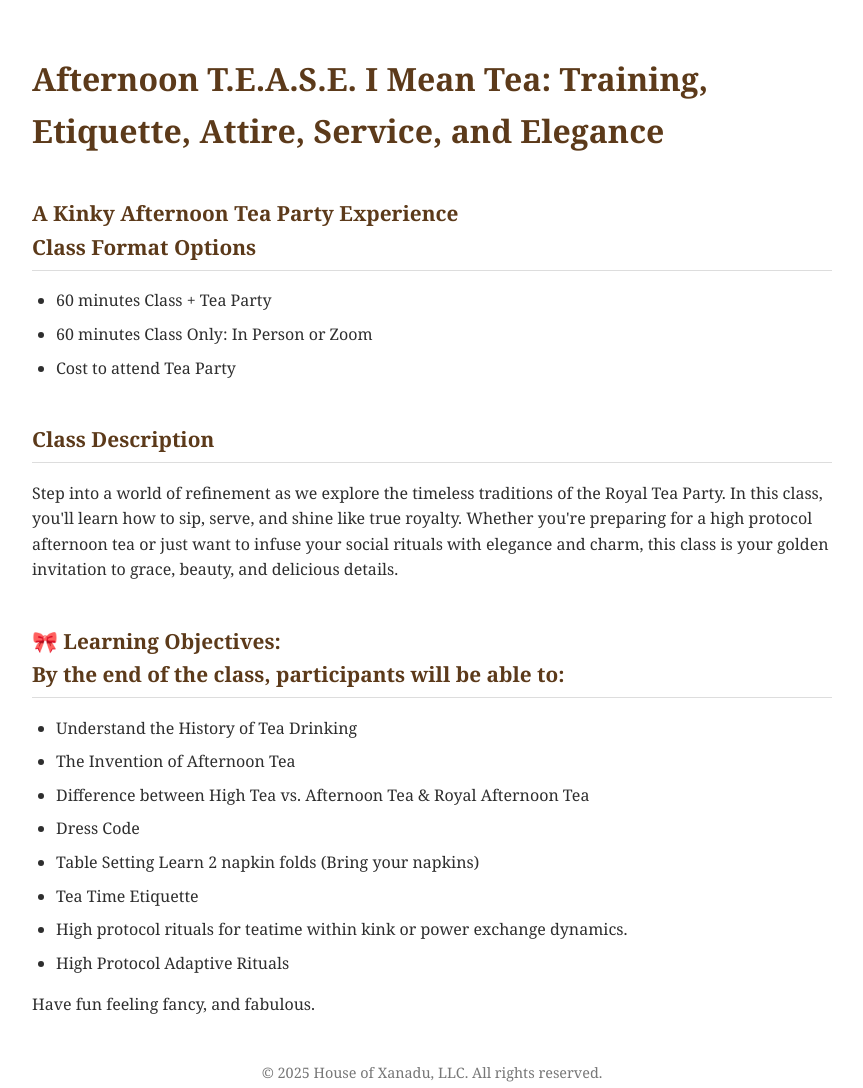
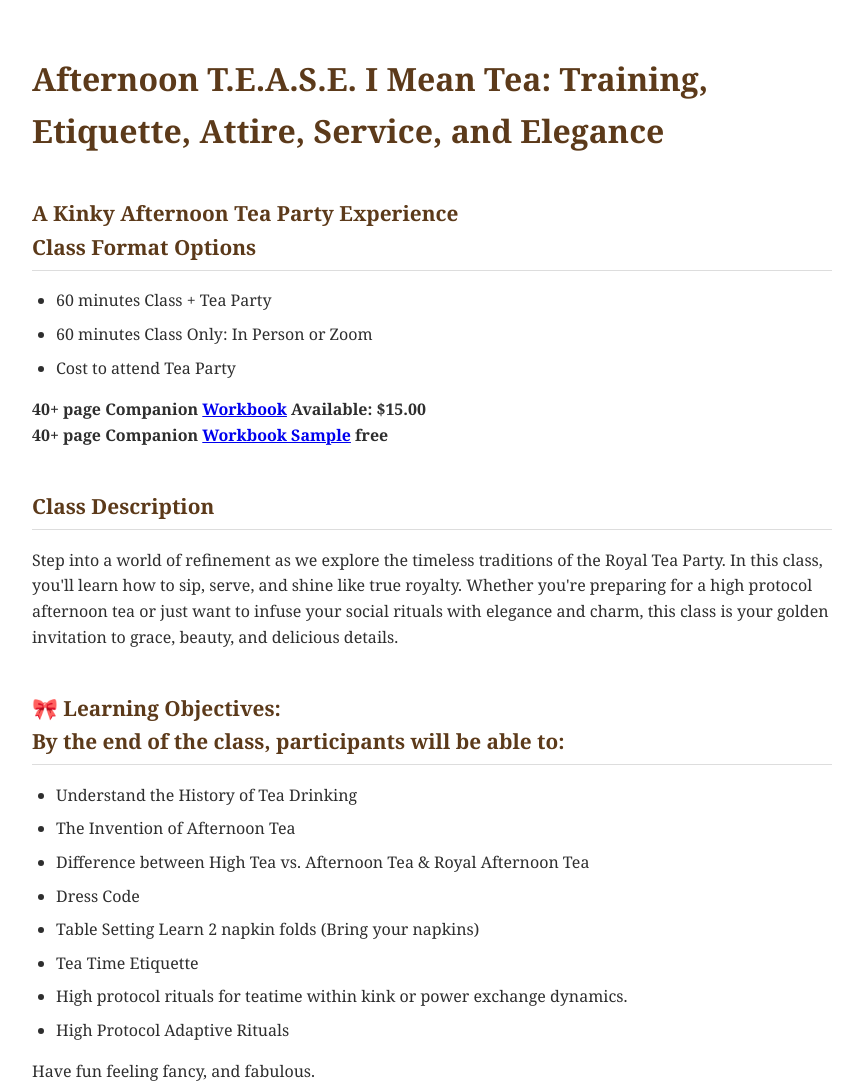
Before and after one commit to chuck-a-knight58/HOX, a plain HTML site: page afternoon_tease.html in a window 1280 px wide. Shown: the top 1088 px of the page, without its empty margins (208-1071 px from the left). Drawn offline with Linux system fonts and the light colour scheme.

Commit message:
Added workbook

```diff
--- a/afternoon_tease.html
+++ b/afternoon_tease.html
@@ -21,6 +21,9 @@
         <li>60 minutes Class Only: In Person or Zoom</li>
         <li>Cost to attend Tea Party</li>
       </ul>
+
+      <strong>40+ page Companion <a href="https://square.link/u/3JizUEs9">Workbook</a> Available: $15.00</strong><br>
+      <strong>40+ page Companion <a href="content/AfternoonTea-Sample.pdf">Workbook Sample</a> free</strong>
     <header>
 
     <section>
```
Also changed, not shown: 2 other files.
